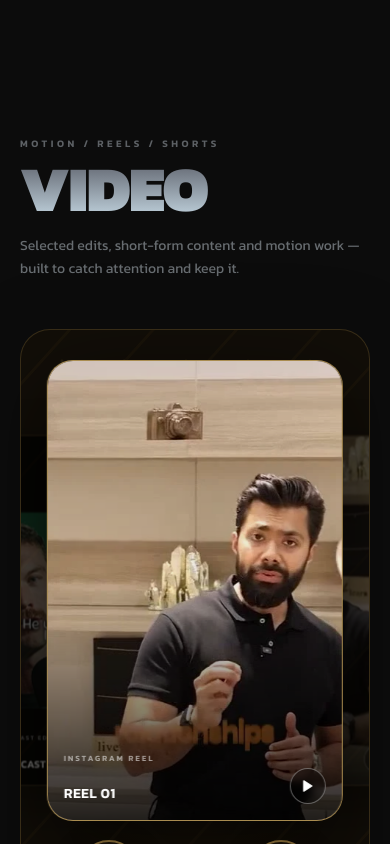
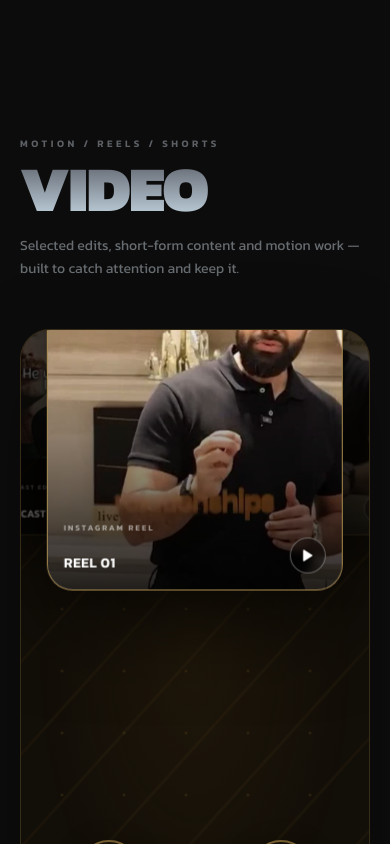
Before and after one commit to saptaraj19xx/saptarajportfolio, a React (Vite) app: page / in a window 390 px wide. Shown: the part 1200-2044 px from the top of the page. Built offline with nearby package versions, Linux system fonts and the light colour scheme.

Commit message:
Center carousel cards vertically across breakpoints

```diff
--- a/src/components/VideoCarousel.tsx
+++ b/src/components/VideoCarousel.tsx
@@ -69,7 +69,7 @@ export function VideoCarousel({ videos, onSelect }: VideoCarouselProps) {
               animate={{
                 left: isActive ? "50%" : side === "left-[20%]" ? "20%" : "80%",
                 x: "-50%",
-                y: isActive ? 0 : 20,
+                y: "-50%",
                 scale: isActive ? 1 : isNeighbour ? 0.76 : 0.58,
                 rotateY: isActive ? 0 : offset < 0 ? 17 : -17,
                 opacity: isActive ? 1 : isNeighbour ? 0.68 : 0,
```
